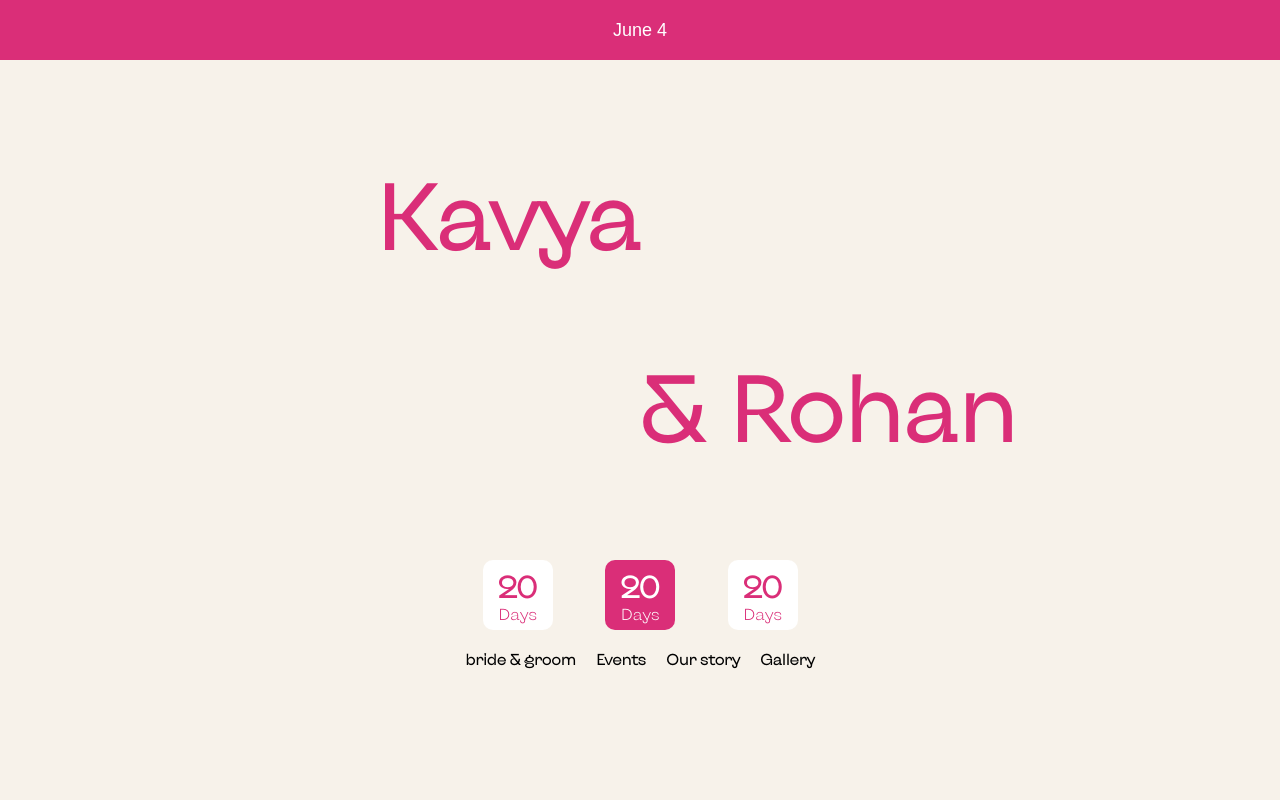
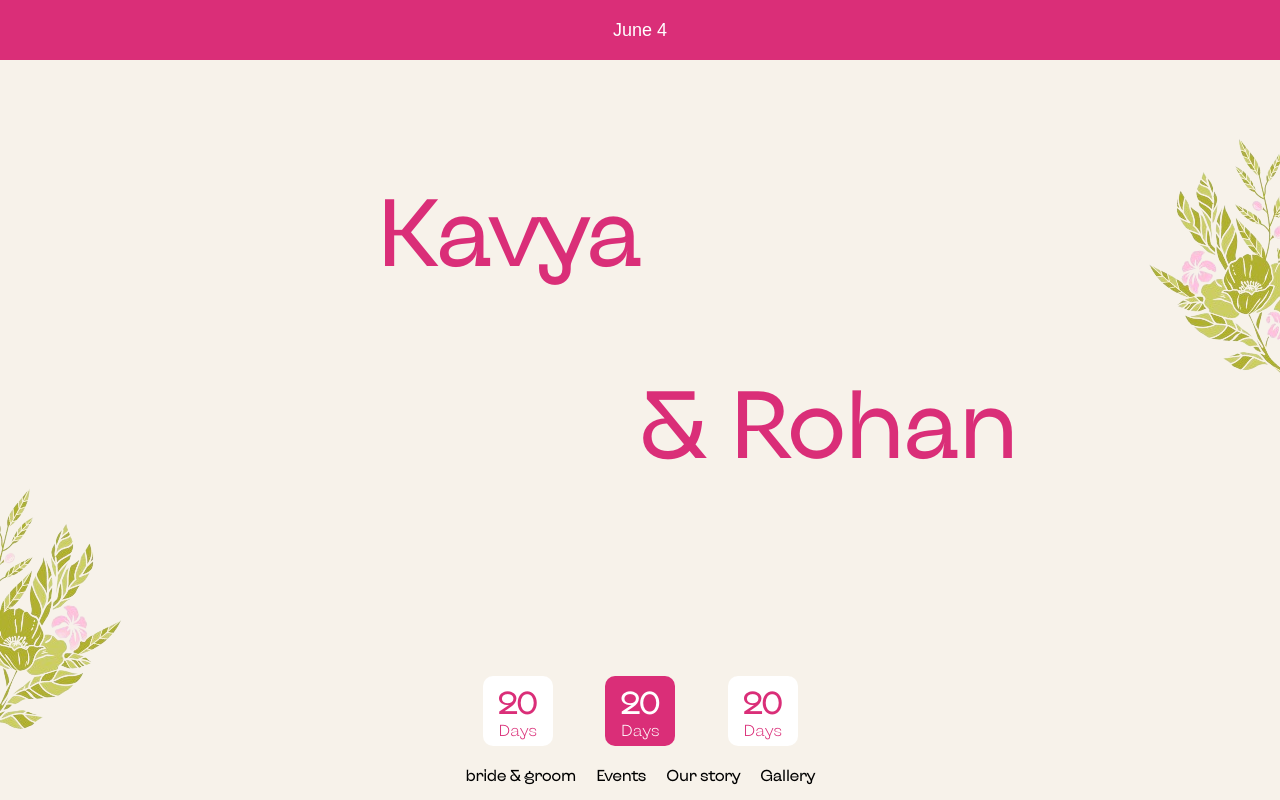
Before and after one commit to rickievishal/eSubhalekha-website, a plain HTML site: page index.html in a window 1280 px wide. Drawn offline with Linux system fonts and the light colour scheme; a script that the page names is missing.

Commit message:
added decors

```diff
--- a/index.html
+++ b/index.html
@@ -11,6 +11,12 @@
     <p>June 4</p>
   </nav>
   <div class="page-1">
+    <div class="right-decor">
+      <img src="./assets/decor-right.png" alt="">
+    </div>
+    <div class="left-decor">
+      <img src="./assets/decor-left.png" alt="">
+    </div>
     <div class="bride-groom">
       <div class="bride-groom-left">
         <h1>Kavya</h1>
--- a/style.css
+++ b/style.css
@@ -36,19 +36,31 @@ p, h1, h2, h3, h4, h5, h6 {
 }
 
 .page-1 {
+  position: relative;
   font-family: customfont;
   padding-top: 60px;
   background-color: #F7F2EA;
   display: flex;
   flex-direction: column;
   align-items: center;
+  justify-content: center;
   position: relative;
   min-height: calc(100vh - 60px);
-  padding-bottom: 40px;
+  padding-bottom: 100px;
 }
-
+.right-decor{
+  position: absolute;
+  top: 10%;
+  right: 0;
+}
+.left-decor{
+  position: absolute;
+  bottom: 10%;
+  left: 0;
+}
 .bride-groom {
   display: flex;
+
   justify-content: space-between;
   align-items: center;
   width: 80%;
@@ -91,7 +103,7 @@ p, h1, h2, h3, h4, h5, h6 {
   align-items: center;
   justify-content: center;
   gap: 20px;
-  margin-top: 100px;
+  margin-top: 200px;
 }
 
 .date-and-time {
```
Also changed, not shown: assets/decor-left.png (added), assets/decor-right.png (added).
